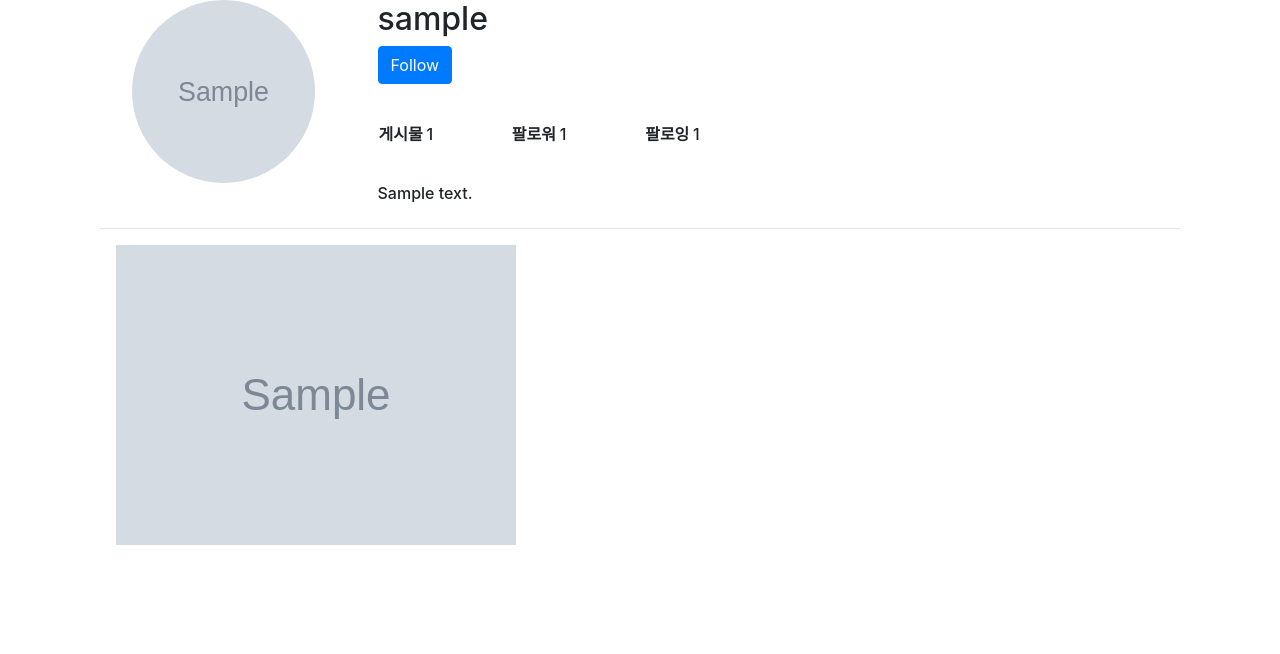
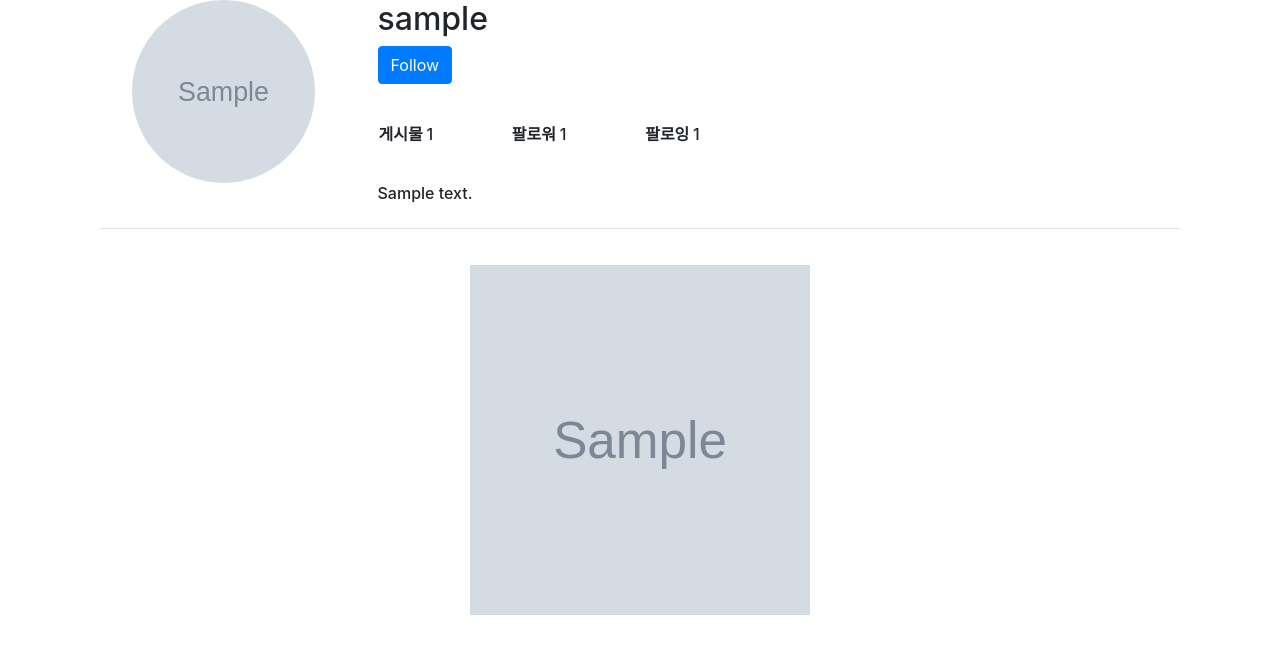
Before and after one commit to kho903/DjangoProject2, a Django app: a page that uses templates/profile/people.html in a window 1280 px wide. Shown: the part 90-744 px from the top of the page. Run offline with Django 3.2, Linux system fonts and the light colour scheme; tables that the repository leaves empty hold one stand-in row (values such as "Sample post"); grey boxes marked "Sample" are stand-in pictures; some libraries are stand-ins or nearby versions.

Commit message:
people front & 기타 수정

```diff
--- a/photo/templates/taggit/taggit_post_list.html
+++ b/photo/templates/taggit/taggit_post_list.html
@@ -18,6 +18,12 @@
 
             <div class="card-body">
                 <p class="card-text">{{ object.text }}</p>
+                <b>TAGS</b> <i class="fas fa-tag"></i>
+                {% load taggit_templatetags2_tags %}
+                {% get_tags_for_object object as "tags" %}
+                {% for tag in tags %}
+                    <a href="{% url 'photo:tagged_object_list' tag.name %}">{{ tag.name }}</a>
+                {% endfor %}
             </div>
             <ul class="list-group list-group-flush">
                 <li class="list-group-item">올린 날짜 : {{ object.created }}</li>
--- a/photo/urls.py
+++ b/photo/urls.py
@@ -1,6 +1,6 @@
 from django.urls import path
 from .views import PhotoCreate, PhotoList, PhotoUpdate, PhotoDelete, PhotoSearchView, create_comment, delete_comment, \
-    PhotoDetail, Like, TagPhotoView, TagcloudTV, TagSearchView
+    PhotoDetail, Like, TagPhotoView, TagcloudTV
 
 from django.conf.urls.static import static
 from django.conf import settings
@@ -18,7 +18,6 @@ urlpatterns = [
     path("search/", PhotoSearchView.as_view(), name='search'),
     path("<int:pk>/like", Like, name='like'),
     path('tag/', TagcloudTV.as_view(), name='tag_cloud'),
-    path('tag/search/', TagSearchView.as_view(), name='tag_search'),
     path('tag/search/<str:tag>', TagPhotoView.as_view(), name='tagged_object_list'),
 ]
 
--- a/photo/views.py
+++ b/photo/views.py
@@ -137,10 +137,6 @@ def Like(request, pk):
     return HttpResponse(json.dumps(context), content_type='application/json')
 
 
-class TagSearchView(LoginRequiredMixin, FormView):
-    form_class = PostSearchForm
-    template_name = 'taggit/taggit_search.html'
-
 
 class TagPhotoView(ListView):
     template_name = 'taggit/taggit_post_list.html'
--- a/templates/profile/people.html
+++ b/templates/profile/people.html
@@ -51,17 +51,16 @@
         </div>
     </div>
     <hr>
-    <div class="galleray">
+    <div class="galleray row">
         {% if object_list %}
         {% for object in object_list %}
-         <div class="gallery-item" tabindex=0 >
+         <div class="gallery-item col-xl-4" tabindex=0 >
 <!--            <div class="card">  class="card-link card-img-top" -->
-            <a href="{% url 'photo:detail' object.id %}">
-                <img src="{{ object.img.url }}"  alt="..." class="gallery-image">
+            <a href="{% url 'photo:detail' object.id %}" >
+                <img src="{{ object.img.url }}"  alt="..." class="gallery-image" style="height: 350px;">
             </a>
          </div>
         {% endfor %}
-        </div>
         {% else %}
         Nothing uploaded Yet.
         {% endif %}
@@ -82,8 +81,8 @@
             text-decoration: none;
         }
         .left{
-            float: left,
-            padding : 10px
+            float: left
+            padding : 10px;
 
         }
     .gallery {
@@ -99,7 +98,7 @@
     .gallery-item {
         position: relative;
         flex: 1 0 22rem;
-        margin: 1rem;
+        margin: 20px auto;
         color: #fff;
         cursor: pointer;
         width : 400px;
```
Also changed, not shown: photo/templates/taggit/taggit_search.html (deleted, +0 -9 lines).
